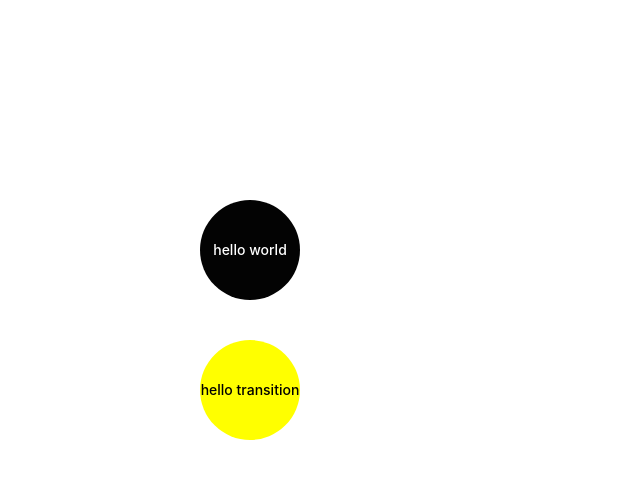
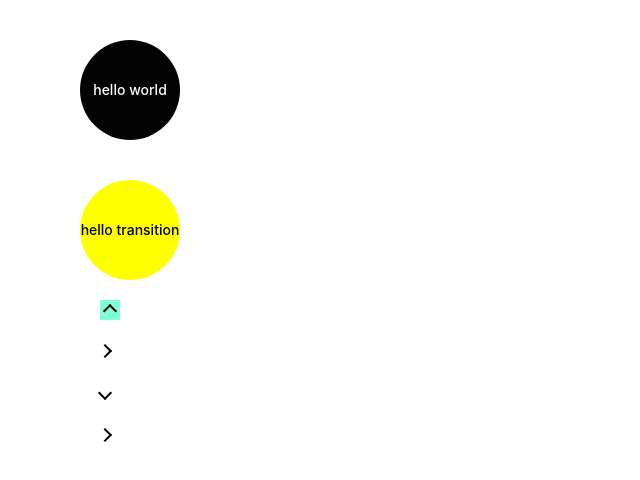
Before and after one commit to mianmalife/css-series, a React (Create React App) app: page / in a window 1280 px wide. Shown: the top 480 px of the page, without its empty margins (0-640 px from the left). Built offline with nearby package versions, Linux system fonts and the light colour scheme.

Commit message:
css绘制 箭头

```diff
--- a/src/App.js
+++ b/src/App.js
@@ -1,4 +1,5 @@
 import React, { Component } from 'react'
+import LeftRight from './left-right/index'
 import './App.less';
 class App extends Component {
   constructor(props) {
@@ -18,6 +19,7 @@ class App extends Component {
         <span className="box__span">hello world</span>
       </div>
       <div className={this.state.status ?'box__ease__out ease__status' :' box__ease__out'} onClick={this.clickBox}>hello transition</div>
+      <LeftRight></LeftRight>
     </div>
   }
 }
--- a/src/App.less
+++ b/src/App.less
@@ -1,7 +1,7 @@
 @import '~antd/dist/antd.less';
 .App {
-    height: 600px;
-    margin: 200px;
+    height: 1200px;
+    margin: 40px;
     .box {
         width: 100px;
         height: 100px;
@@ -18,13 +18,13 @@
             background-color: rgb(3, 3, 3);
             // opacity: 0.5;
             will-change: transform; // GPU加速
-            transition: transform 1s ease-out;
+            transition: transform 250ms ease-out;
             // transition-timing-function: 'linear';
             // transition-delay: 300ms;
         }
         &:hover .box__span {
-            transition: transform 1s;
-            transform: translateX(200px);
+            transition: transform 250ms;
+            transform: translateY(-20px);
             // opacity: 1;
         }
     }
--- /dev/null
+++ b/src/left-right/index.js
@@ -0,0 +1,18 @@
+import './index.less'
+function LeftRight() {
+    return <div>
+        <div className="topdiv">
+            <i className="it top"></i>
+        </div>
+        <div>
+            <i className="it right"></i>
+        </div>
+        <div>
+            <i className="it bottom"></i>
+        </div>
+        <div>
+            <i className="it left"></i>
+        </div>
+    </div>
+}
+export default LeftRight
--- /dev/null
+++ b/src/left-right/index.less
@@ -0,0 +1,31 @@
+div {
+    margin: 20px;
+}
+.it {
+    display: inline-block;
+    border: solid #000;
+    border-width: 0px 2px 2px 0;
+    padding: 4px;
+}
+.left {
+    transform: rotate(-45deg);
+}
+.right {
+    transform: rotate(-45deg);
+}
+.top {
+    transform: rotate(225deg);
+    transition: transform 250ms ease-out;
+}
+.topdiv {
+    width: 20px;
+    height: 20px;
+    background: aquamarine;
+    text-align: center;
+}
+.topdiv:hover .top {
+    transform: rotate(405deg)
+}
+.bottom {
+    transform: rotate(45deg);
+}
```
